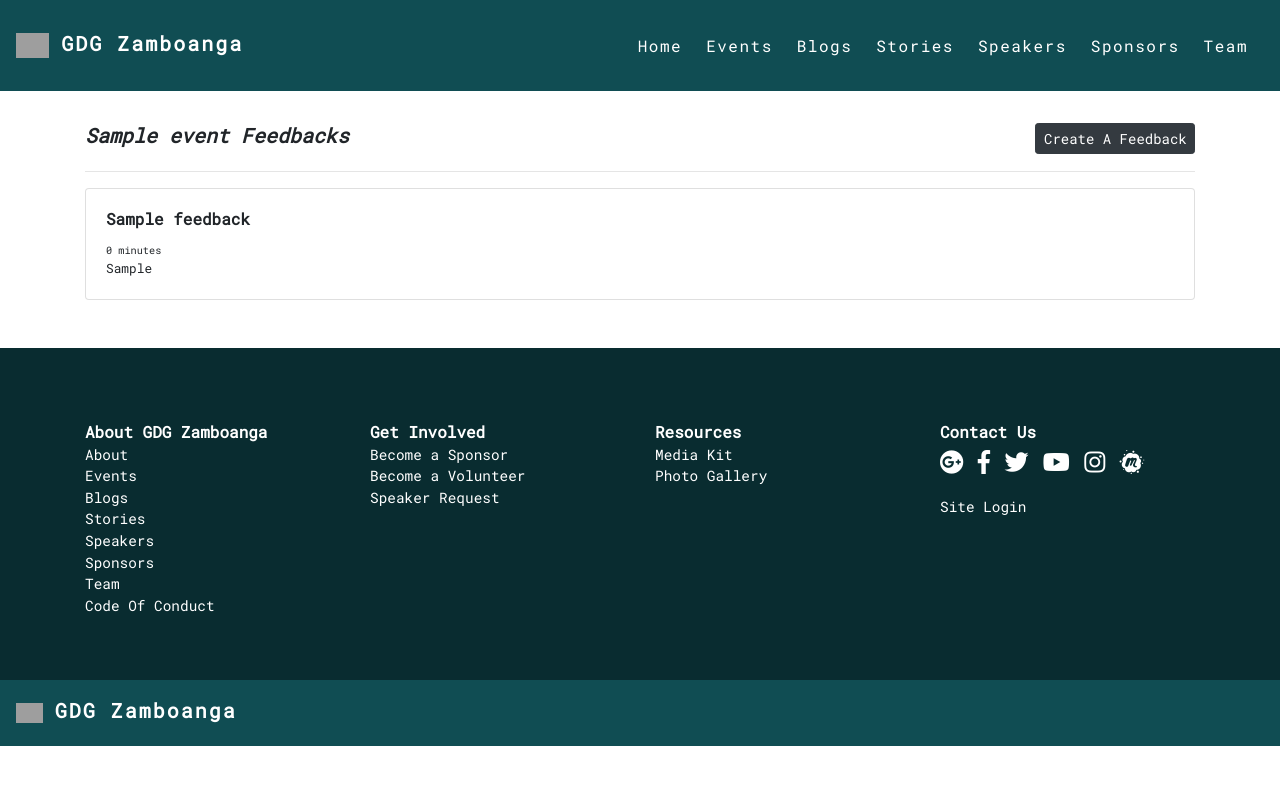
After one commit to nthnyvllflrs/GDGZambo, a Django app: a page that uses event/templates/event/event-feedback.html in a window 1280 px wide. The commit adds this page. Shown: the top 785 px of the page. Run offline with Django 3.2, Linux system fonts and the light colour scheme; tables that the repository leaves empty hold one stand-in row (values such as "Sample post"); some libraries are stand-ins or nearby versions; grey boxes are pictures that could not be loaded.

Commit message:
Fixed Event Flow

```diff
--- a/event/models.py
+++ b/event/models.py
@@ -1,4 +1,5 @@
 # Django imports
+from datetime import date
 from django.conf import settings
 from django.contrib.auth.models import User
 from django.db import models
@@ -99,6 +100,10 @@
 		return self.title
 
 	@property
+	def is_past_event(self):
+		return date.today() > self.date
+
+	@property
 	def attendees(self):
 		meetup_event = settings.MEETUP_CLIENT.GetEvent({'id': self.meetup_ID})
 		return meetup_event.yes_rsvp_count
--- a/event/templates/event/event-data.html
+++ b/event/templates/event/event-data.html
@@ -35,7 +35,7 @@
 			<div class="row">
 				<div class="col-12">
 					<h5 class="font-italic">
-						<strong>Gender Statistics</strong>
+						<strong>Gender Total</strong>
 					</h5>
 					<hr />
 				</div>
@@ -126,7 +126,7 @@
 	var myChart = new Chart(ctx, {
 	    type: 'doughnut',
 	    data: {
-	        labels: ["Girls", "Boys"],
+	        labels: ["Girls ({{ gender_count.female__sum }})", "Boys ({{ gender_count.male__sum }})"],
 	        datasets: [{
 	            data: [parseInt("{{ gender_count.female__sum }}"), parseInt("{{ gender_count.male__sum }}")],
 	            backgroundColor: [
--- a/event/templates/event/event-draft.html
+++ b/event/templates/event/event-draft.html
@@ -10,7 +10,7 @@
 
 	{% if request.user.is_authenticated and request.user.useraccount.is_event_creator or request.user.is_superuser %}
 		<a href="{% url 'event:event-published' %}" class="btn btn-sm btn-info mt-2">Published</a>
-	    <a href="{% url 'event:event-draft' %}" class="btn btn-sm btn-info mt-2">Drafted / Saved</a>
+	    <a href="{% url 'event:event-draft' %}" class="btn btn-sm btn-info mt-2">Drafts</a>
 	    <a href="{% url 'event:event-pre-create' %}" class="btn btn-sm btn-info mt-2">Create Event</a>
 	{% endif %}
 
@@ -56,7 +56,7 @@
 						    	<div class="modal-content">
 						      		<div class="modal-body text-center">
 						      			<div class="modal-header">
-							        		<h5 class="modal-title">Notify Blog Subscribers?</h5>
+							        		<h5 class="modal-title">Notify Site Subscribers?</h5>
 							      		</div>
 						      		</div>
 						      		<div class="modal-footer">
--- /dev/null
+++ b/event/templates/event/event-feedback.html
@@ -0,0 +1,73 @@
+{% extends 'base.html' %}
+
+{% block content %}
+<div class="container mt-5 mb-3">
+	<div class="row">
+		<div class="col-sm">
+			<h5>
+				<strong class="font-italic">{{ event.title }} Feedbacks</strong>
+			</h5>
+		</div>
+		<div class="col-sm-2">
+			{% if not request.user == event.author %}
+				<small>
+					<a
+						href="{% url 'event:event-feedback-create' event.slug %}"
+						class="btn btn-sm btn-block btn-dark">Create A Feedback</a>
+				</small>
+			{% endif %}
+		</div>
+	</div>
+
+	<hr />
+	{% if feedback_list %}
+	    {% for feedback in feedback_list %}
+		<small>
+			<div class="card mb-3">
+			  <div class="card-body">
+			  	<h6 class="card-title">
+			  		<strong>{{ feedback.name }}</strong>
+			  		{% if request.user == event.author %}
+		  			    <a
+		  			    	href="#" data-toggle="modal" data-target="#confirmationModal{{feedback.id}}"
+		  			    	style="font-size: .75em;color: #FF6347;">
+							<i class="fas fa-trash"></i>
+						</a>
+		  			{% endif %}
+			  	</h6>
+			  	<small>{{ feedback.timestamp|timesince }}</small>
+			  	<p class="card-text text-justify">{{ feedback.feedback|linebreaksbr }}</p>
+			  </div>
+			</div>
+		</small>
+
+		<!-- Modal -->
+		<div class="modal fade" id="confirmationModal{{feedback.id}}" tabindex="-1" role="dialog">
+		  	<div class="modal-dialog modal-dialog-centered" role="document">
+		    	<div class="modal-content">
+		      		<div class="modal-header">
+		        		<h5 class="modal-title">Confirm Event Feedback Deletion</h5>
+		      		</div>
+		      		<div class="modal-body text-center">
+		        		Are you sure you want to delete the comment submitted by <strong>{{ feedback.name }}</strong>?
+		      		</div>
+		      		<div class="modal-footer">
+		        		<button type="button" class="btn btn-sm btn-secondary" data-dismiss="modal">Cancel</button>
+		        		<a href="{% url 'event:event-feedback-delete' event.slug feedback.pk %}" class="btn btn-sm btn-danger">Confirm</a>
+		      		</div>
+		    	</div>
+		  	</div>
+		</div>
+		{% endfor %}
+	{% else %}
+		<div class="card">
+		  	<div class="card-body">
+		    	<p class="card-text font-italic">
+		    		Looks like there are no feedbacks submitted.
+		    	</p>
+		  	</div>
+		</div>
+		<div style="height: 250px;"></div>
+	{% endif %}
+</div>
+{% endblock content %}
--- a/event/templates/event/event-past.html
+++ b/event/templates/event/event-past.html
@@ -10,7 +10,7 @@
 
 	{% if request.user.is_authenticated and request.user.useraccount.is_event_creator or request.user.is_superuser %}
 		<a href="{% url 'event:event-published' %}" class="btn btn-sm btn-info mt-2">Published</a>
-	    <a href="{% url 'event:event-draft' %}" class="btn btn-sm btn-info mt-2">Drafted / Saved</a>
+	    <a href="{% url 'event:event-draft' %}" class="btn btn-sm btn-info mt-2">Drafts</a>
 	    <a href="{% url 'event:event-pre-create' %}" class="btn btn-sm btn-info mt-2">Create Event</a>
 	{% endif %}
 
--- a/event/templates/event/event-published.html
+++ b/event/templates/event/event-published.html
@@ -10,7 +10,7 @@
 
 	{% if request.user.is_authenticated and request.user.useraccount.is_event_creator or request.user.is_superuser %}
 		<a href="{% url 'event:event-published' %}" class="btn btn-sm btn-info mt-2">Published</a>
-	    <a href="{% url 'event:event-draft' %}" class="btn btn-sm btn-info mt-2">Drafted / Saved</a>
+	    <a href="{% url 'event:event-draft' %}" class="btn btn-sm btn-info mt-2">Drafts</a>
 	    <a href="{% url 'event:event-pre-create' %}" class="btn btn-sm btn-info mt-2">Create Event</a>
 	{% endif %}
 
--- a/event/templates/event/event-upcoming.html
+++ b/event/templates/event/event-upcoming.html
@@ -10,7 +10,7 @@
 
 	{% if request.user.is_authenticated and request.user.useraccount.is_event_creator or request.user.is_superuser %}
 		<a href="{% url 'event:event-published' %}" class="btn btn-sm btn-info mt-2">Published</a>
-	    <a href="{% url 'event:event-draft' %}" class="btn btn-sm btn-info mt-2">Drafted / Saved</a>
+	    <a href="{% url 'event:event-draft' %}" class="btn btn-sm btn-info mt-2">Drafts</a>
 	    <a href="{% url 'event:event-pre-create' %}" class="btn btn-sm btn-info mt-2">Create Event</a>
 	{% endif %}
 
--- a/event/templates/event/event-view.html
+++ b/event/templates/event/event-view.html
@@ -190,7 +190,10 @@
 	    <h6 class="font-weight-bold font-italic mb-5">No Volunteers Added</h6>
 	{% endif %}
 
-	<a href="#" class="font-weight-bold font-italic">Goto Feedback Page</a>
+	{% if event.is_past_event %}
+    <a href="{% url 'event:event-feedback' event.slug %}" class="font-weight-bold font-italic">Goto Feedback Page</a>
+	{% endif %}
+
 	<hr />
 	<div class="mb-3">
 		<small class="text-muted">{{ event.author|capfirst }}, {{ event.timestamp|date:"d F Y" }}</small>
--- a/event/urls.py
+++ b/event/urls.py
@@ -7,6 +7,7 @@
 	list_upcoming_events, list_past_events, list_published, list_draft,
 	view_event, create_pre_event, create_event, update_event, delete_event,
 	publish_event,
+	list_feedback, create_feedback, delete_feedback,
 )
 
 from .api import (
@@ -44,4 +45,8 @@
 	path('<slug:slug>/update/', update_event, name='event-update'),
 	path('<slug:slug>/delete/', delete_event, name='event-delete'),
 	path('<slug:slug>/publish/<int:notif>/', publish_event, name='event-publish'),
+
+	path('<slug:slug>/feedback/', list_feedback, name='event-feedback'),
+	path('<slug:slug>/feedback/create/', create_feedback, name='event-feedback-create'),
+	path('<slug:slug>/feedback/<int:pk>/delete/', delete_feedback, name='event-feedback-delete'),
 ]
--- a/event/views.py
+++ b/event/views.py
@@ -1,6 +1,7 @@
 import datetime
 import json
 import threading
+import cloudinary
 from bs4 import BeautifulSoup
 
 from django.contrib.auth.models import User
@@ -125,6 +126,7 @@
 
 def view_event(request, slug):
 	event = get_object_or_404(Event, slug=slug)
+	print(event.banner.__dict__.keys())
 	context = {'event': event,}
 	return render(request, 'event/event-view.html', context)
 
@@ -164,9 +166,9 @@
 
 @login_required
 def create_event(request, meetup_id):
+	photo_url = None
 	if request.method == 'POST':
 		event_status = 'Draft' if('Draft' in request.POST) else 'Publish'
-
 		speakers = request.POST.getlist('speakers')
 		sponsors = request.POST.getlist('sponsors')
 		volunteers = request.POST.getlist('volunteers')
@@ -204,6 +206,15 @@
 			if member_volunteers:
 				for volunteer in member_volunteers:
 					event.member_volunteer.add(Member.objects.get(pk=volunteer))
+
+			if not ('overwrite' in request.POST) and 'meetup_photo_url' in request.POST:
+				if request.POST['meetup_photo_url'] != None:
+					meetup_photo_url = request.POST['meetup_photo_url']
+					meetup_banner = cloudinary.uploader.upload(meetup_photo_url)
+					result = cloudinary.CloudinaryResource(public_id=meetup_banner['public_id'], type=meetup_banner['type'],
+						resource_type=meetup_banner['resource_type'], version=meetup_banner['version'], format=meetup_banner['format'])
+					str_result = result.get_prep_value()
+					event.banner = str_result
 			event.save()
 
 			EventStatistics.objects.create(event=event)
@@ -215,24 +226,44 @@
 			return redirect('event:event-upcoming')
 	else:
 		meetup_event = settings.MEETUP_CLIENT.GetEvent({'id': meetup_id})
-		try:
-			event_location = meetup_event.venue['name'] + ', ' + meetup_event.venue['address_1'] + ', ' + meetup_event.venue['address_2'] + ', ' + meetup_event.venue['city']
-		except Exception as e:
-			event_location = meetup_event.venue['name'] + ', ' + meetup_event.venue['address_1'] + ', ' + meetup_event.venue['city']
+		if 'photo_url' in meetup_event.__dict__:
+			photo_url = meetup_event.photo_url
+
+		if 'venue' in meetup_event.__dict__:
+			try:
+				event_location = meetup_event.venue['name'] + ', ' + meetup_event.venue['address_1'] + ', ' + meetup_event.venue['address_2'] + ', ' + meetup_event.venue['city']
+			except Exception as e:
+				event_location = meetup_event.venue['name'] + ', ' + meetup_event.venue['address_1'] + ', ' + meetup_event.venue['city']
+			event_lat = meetup_event.venue['lat']
+			event_lng = meetup_event.venue['lon']
+		else:
+			event_location = 'No event venue was set'
+			event_lat = 6.9214
+			event_lng = 122.0790
+
+		if 'duration' in  meetup_event.__dict__:
+			event_duration = meetup_event.duration
+		else:
+			event_duration = 0
+
+		if 'description' in  meetup_event.__dict__:
+			event_description = meetup_event.description
+		else:
+			event_description = 'No Description'
 
 		event_start = datetime.datetime.fromtimestamp(meetup_event.time/1000.0)
 		event_start_date = event_start.strftime("%Y-%m-%d")
 		event_start_time = event_start.strftime("%H:%M:%S")
-		event_end = datetime.datetime.fromtimestamp(meetup_event.time/1000.0) + datetime.timedelta(hours=meetup_event.duration/3600000)
+		event_end = datetime.datetime.fromtimestamp(meetup_event.time/1000.0) + datetime.timedelta(hours=event_duration/3600000)
 		event_end_date = event_end.strftime("%Y-%m-%d")
 		event_end_time = event_end.strftime("%H:%M:%S")
 
-		event_description = BeautifulSoup(meetup_event.description, features='html.parser').get_text(separator='\n')
+		event_description = BeautifulSoup(event_description, features='html.parser').get_text(separator='\n')
 
 		form = EventForm(initial={
-			'author': request.user, 'title': meetup_event.name, 'location': event_location, 'latitude': meetup_event.venue['lat'],
-			'longitude': meetup_event.venue['lon'], 'date': event_start_date, 'time': event_start_time, 'date_to': event_end_date,
-			'time_to': event_end_time, 'description': event_description, 'meetup_ID': meetup_id, })
+			'author': request.user, 'title': meetup_event.name, 'location': event_location, 'latitude': event_lat,
+			'longitude': event_lng, 'date': event_start_date, 'time': event_start_time, 'date_to': event_end_date,
+			'time_to': event_end_time, 'description': event_description, 'meetup_ID': meetup_id,})
 
 	speaker_form = SpeakerForm()
 	sponsor_form = SponsorForm()
@@ -244,8 +275,8 @@
 	volunteer_list = Volunteer.objects.all()
 
 	context = {
-		'form': form, 'speaker_form': speaker_form, 'sponsor_form': sponsor_form, 'volunteer_form': volunteer_form,
-		'speaker_list': speaker_list, 'sponsor_list': sponsor_list, 'member_list': member_list, 'volunteer_list': volunteer_list,}
+		'form': form, 'speaker_form': speaker_form, 'sponsor_form': sponsor_form, 'volunteer_form': volunteer_form, 'speaker_list': speaker_list,
+		'sponsor_list': sponsor_list, 'member_list': member_list, 'volunteer_list': volunteer_list, 'photo_url': photo_url}
 	return render(request, 'event/event-create.html', context)
 
 
@@ -254,6 +285,7 @@
 	if not request.user.is_superuser and not request.user.useraccount.is_event_creator:
 		return redirect('landing-page')
 	event = get_object_or_404(Event, slug=slug)
+	meetup_id = event.meetup_ID
 	if request.method == 'POST':
 		event_form = EventForm(request.POST, request.FILES, instance=event)
 		if event_form.is_valid():
@@ -324,12 +356,51 @@
 			if checked_member_volunteers:
 				for member in checked_member_volunteers:
 					event.member_volunteer.add(Member.objects.get(pk=member))
+
+			if 'Draft' in request.POST: event.status = 'Draft'
 			event.save()
 
 			UserLog.objects.create(description = "Event Updated. (%s)" % (event.title,),)
 			return redirect('event:event-view', event.slug)
 	else:
-		event_form = EventForm(instance=event)
+		# event_form = EventForm(instance=event)
+		meetup_event = settings.MEETUP_CLIENT.GetEvent({'id': meetup_id})
+		if 'venue' in meetup_event.__dict__:
+			try:
+				event_location = meetup_event.venue['name'] + ', ' + meetup_event.venue['address_1'] + ', ' + meetup_event.venue['address_2'] + ', ' + meetup_event.venue['city']
+			except Exception as e:
+				event_location = meetup_event.venue['name'] + ', ' + meetup_event.venue['address_1'] + ', ' + meetup_event.venue['city']
+			event_lat = meetup_event.venue['lat']
+			event_lng = meetup_event.venue['lon']
+		else:
+			event_location = 'No event venue was set'
+			event_lat = 6.9214
+			event_lng = 122.0790
+
+		if 'duration' in  meetup_event.__dict__:
+			event_duration = meetup_event.duration
+		else:
+			event_duration = 0
+
+		if 'description' in  meetup_event.__dict__:
+			event_description = meetup_event.description
+		else:
+			event_description = 'No Description'
+
+		event_start = datetime.datetime.fromtimestamp(meetup_event.time/1000.0)
+		event_start_date = event_start.strftime("%Y-%m-%d")
+		event_start_time = event_start.strftime("%H:%M:%S")
+		event_end = datetime.datetime.fromtimestamp(meetup_event.time/1000.0) + datetime.timedelta(hours=event_duration/3600000)
+		event_end_date = event_end.strftime("%Y-%m-%d")
+		event_end_time = event_end.strftime("%H:%M:%S")
+
+		event_description = BeautifulSoup(event_description, features='html.parser').get_text(separator='\n')
+
+		event_form = EventForm(initial={
+			'author': request.user, 'title': meetup_event.name, 'location': event_location, 'latitude': event_lat,
+			'longitude': event_lng, 'date': event_start_date, 'time': event_start_time, 'date_to': event_end_date,
+			'time_to': event_end_time, 'description': event_description, 'meetup_ID': meetup_id, })
+
 		error_message = None
 
 	if event.speakers.all():
@@ -436,6 +507,43 @@
 	event_list = Event.objects.filter(author=request.user, status='Publish')
 	context = {'event_list': event_list}
 	return render(request, 'event/event-published.html', context)
+
+
+def create_feedback(request, slug):
+	event = get_object_or_404(Event, slug=slug)
+	if request.method == 'POST':
+		feedback_form = FeedbackForm(request.POST)
+		if feedback_form.is_valid():
+			feedback = feedback_form.save(commit=False)
+			feedback.event = event
+			feedback.save()
+			if request.user.is_anonymous:
+				UserLog.objects.create(description = "New Event Feedback. (%s)" % (event.title,),)
+			else:
+				UserLog.objects.create(user = request.user,description = "New Event Feedback. (%s)" % (event.title,),)
+			return redirect('event:event-feedback', event.slug)
+	else:
+		feedback_form = FeedbackForm()
+	context = {'feedback_form': feedback_form,'event': event,}
+	return render(request, 'event/event-feedback-create.html', context)
+
+
+def list_feedback(request, slug):
+	event = get_object_or_404(Event, slug=slug)
+	feedback_list = Feedback.objects.filter(event=event).order_by('-timestamp')
+	context = {'feedback_list': feedback_list,'event': event,}
+	return render(request, 'event/event-feedback.html', context)
+
+
+@login_required
+def delete_feedback(request, slug, pk):
+	if not request.user.is_superuser and not request.user.useraccount.is_event_creator:
+		return redirect('landing-page')
+	event = Event.objects.get(slug=slug)
+	feedback = get_object_or_404(Feedback, event = event, pk = pk)
+	UserLog.objects.create(user = request.user,description = "Event Feedback Removed. (%s)" % (event.title,),)
+	feedback.delete()
+	return redirect('event:event-feedback', slug=slug)
 
 
 @user_passes_test(lambda u: u.is_superuser)
```
Also changed, not shown: event/templates/event/event-create.html (+11 -2 lines), event/templates/event/event-feedback-create.html (added, +25 -0 lines), event/templates/event/event-update.html (+16 -2 lines).
